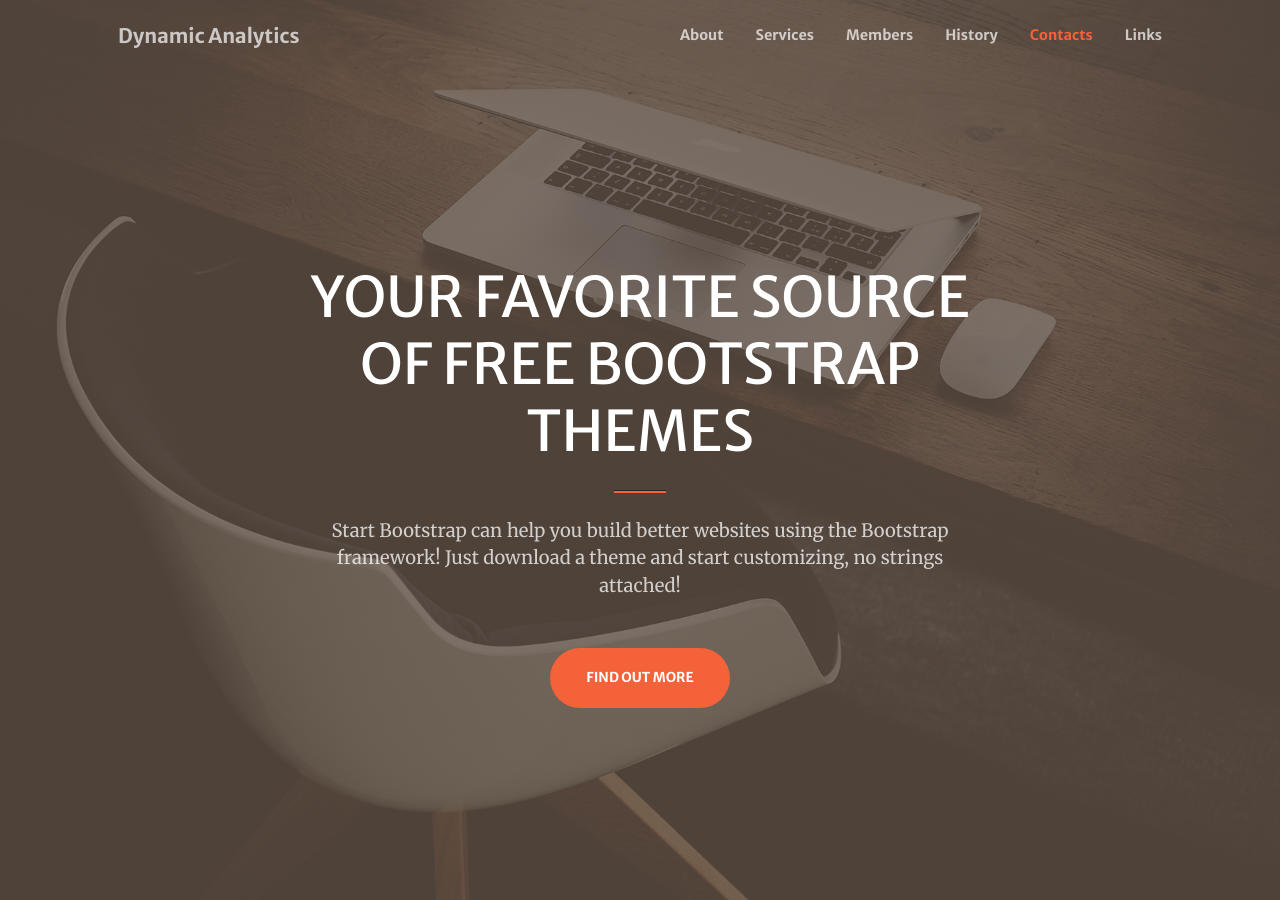
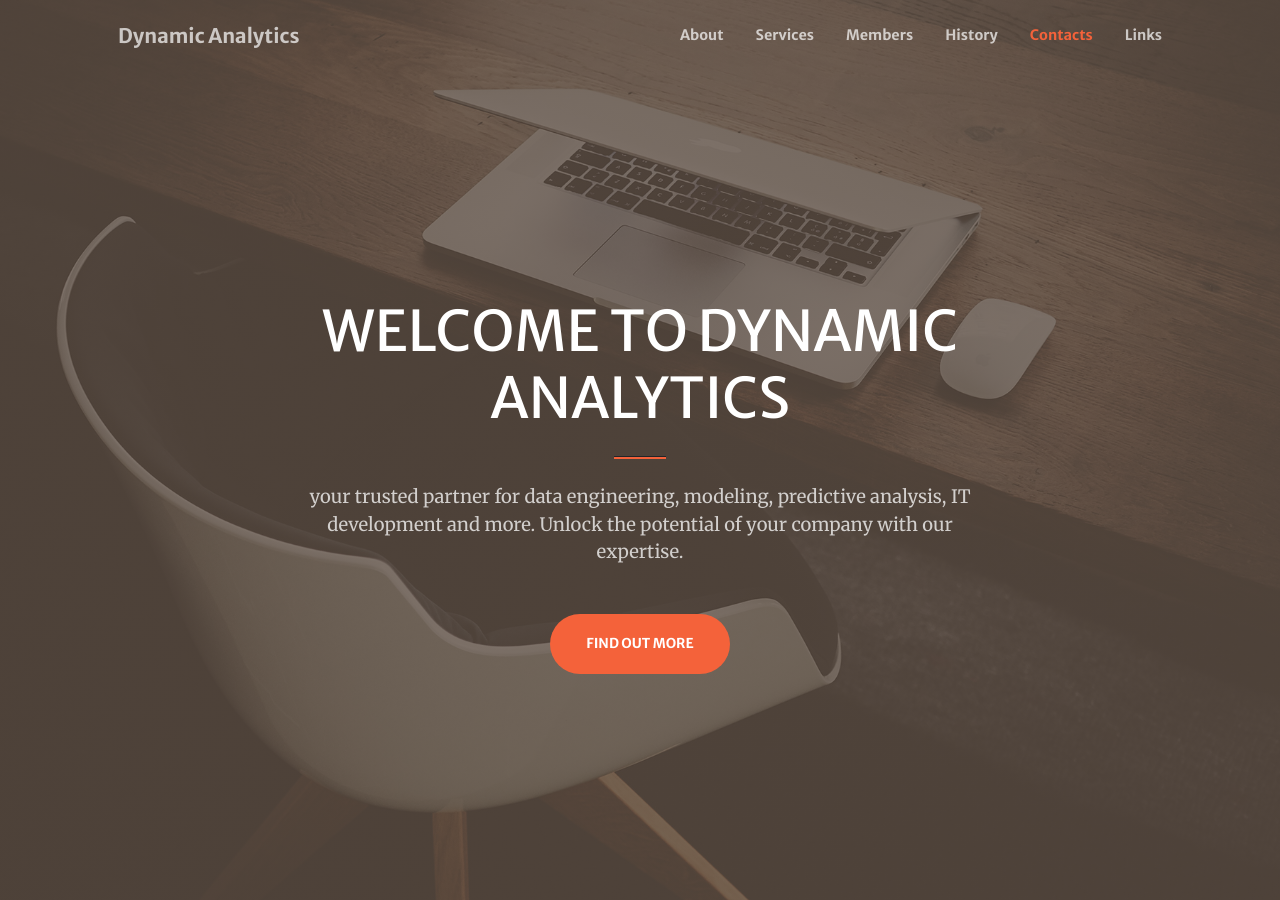
Before and after one commit to PritiKumr/dynamic-analytics.github.io, a Jekyll site: the page built from index.md, in a window 1280 px wide and 900 px high. Built offline with Jekyll 4.4.1, drawn with Linux system fonts in a browser that asks for light colours; comment, search, counter and statistics services are not loaded.

Commit message:
Update index.md

```diff
--- a/index.md
+++ b/index.md
@@ -1,10 +1,12 @@
 ---
 layout: home
 header:
-  title: YOUR FAVORITE SOURCE OF FREE BOOTSTRAP THEMES
+  title: WELCOME TO DYNAMIC ANALYTICS
   text: >
-    Start Bootstrap can help you build better websites using the Bootstrap
-    framework! Just download a theme and start customizing, no strings attached!
+    your trusted partner for data engineering, modeling, predictive analysis, IT
+    development and more.
+    Unlock the potential of your company with our expertise.
+
   action: # action button is optional
     label: Find Out More
     url: '#about'
```
